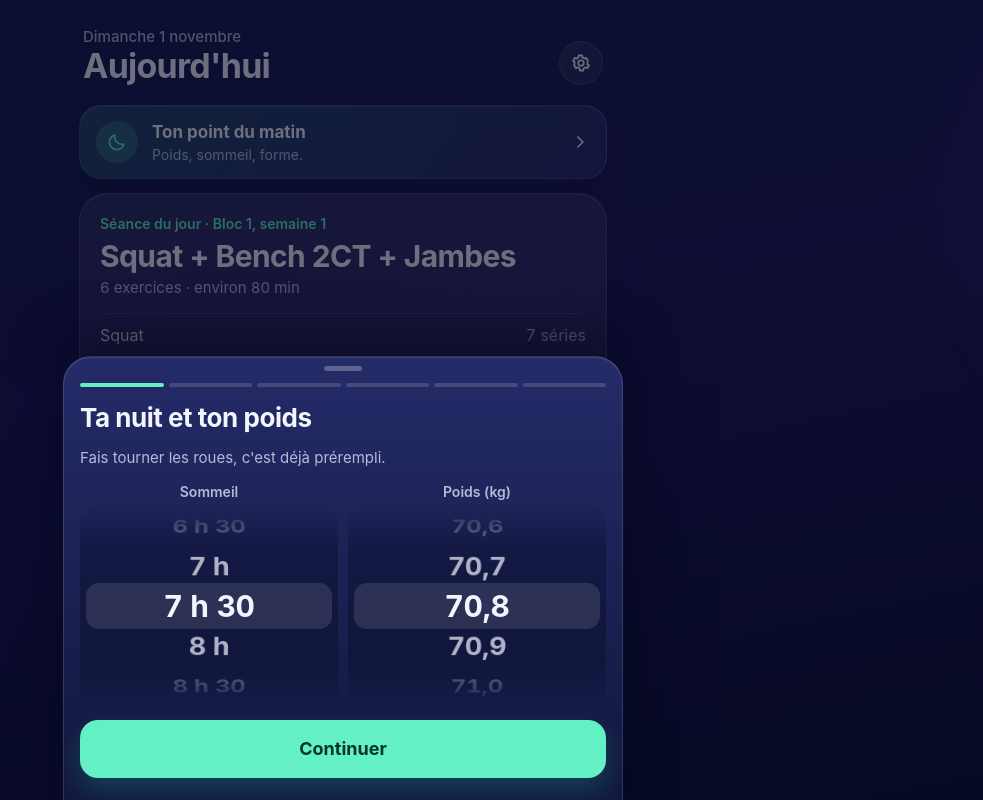
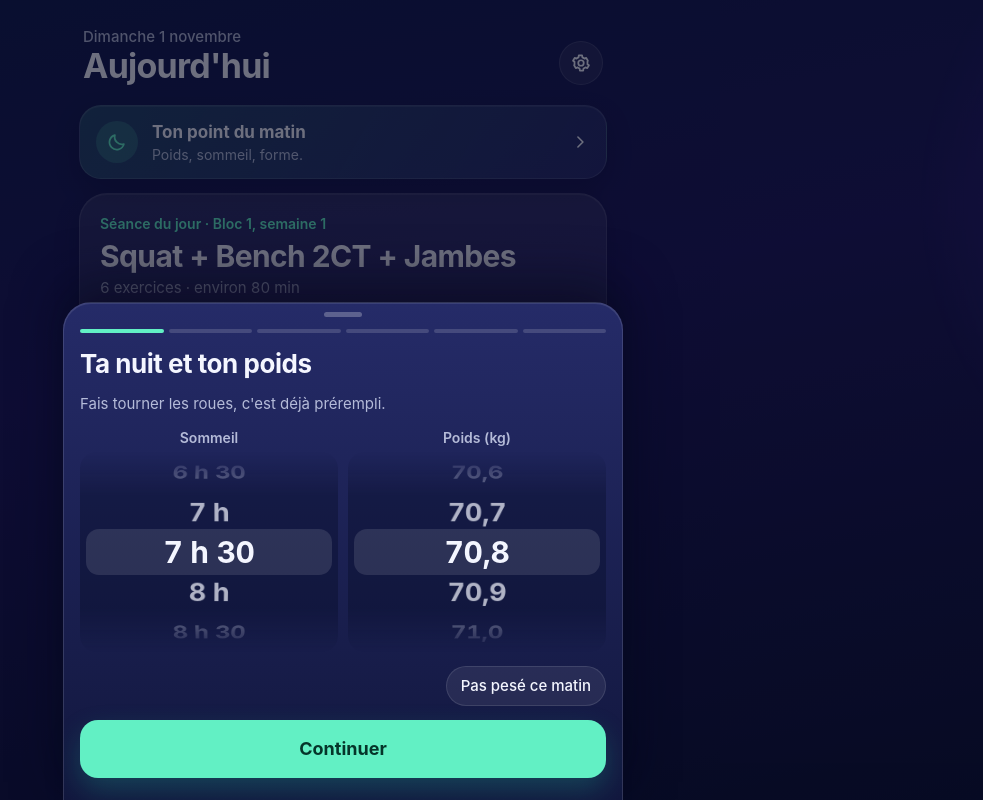
Before and after one commit to gbuquen44-dot/fonte, a React (Vite) app: page / in a window 1280 px wide. Shown: the whole page, without its empty margins (297-1280 px from the left). Built offline with nearby package versions, Linux system fonts and the light colour scheme.

Commit message:
Bilan du matin : « Pas pesé ce matin » pour ne pas enregistrer un poids repris de la veille
Co-Authored-By: Claude Opus 5.5 <noreply@anthropic.com>

```diff
--- a/src/screens/Checkin.tsx
+++ b/src/screens/Checkin.tsx
@@ -28,6 +28,8 @@ function Flow({ date, onClose }: { date: ISODate; onClose(): void }) {
   const row = useMemo(rowHeight, []);
   const [step, setStep] = useState(0);
   const [weight, setWeight] = useState(today?.weight ?? lastWeight);
+  /** The wheel starts on his last weight: without a weigh-in, saving it would invent one. */
+  const [weighed, setWeighed] = useState(!(today?.checkinAt && today.weight === undefined));
   const [sleepH, setSleep] = useState(today?.sleepH ?? lastSleep);
   const [sleepQ, setQ] = useState(today?.sleepQ);
   const [recovery, setRecovery] = useState(today?.recovery);
@@ -39,7 +41,7 @@ function Flow({ date, onClose }: { date: ISODate; onClose(): void }) {
     set(v);
     setTimeout(next, 170);
   };
-  const answers = { weight, sleepH, sleepQ, dayFeel, stress, recovery, tags };
+  const answers = { weight: weighed ? weight : undefined, sleepH, sleepQ, dayFeel, stress, recovery, tags };
   const latest = useRef({ answers, step });
   latest.current = { answers, step };
   const finished = useRef(false);
@@ -72,7 +74,14 @@ function Flow({ date, onClose }: { date: ISODate; onClose(): void }) {
             <p className="muted">Fais tourner les roues, c'est déjà prérempli.</p>
             <div className="wheels">
               <Wheel label="Sommeil" values={SLEEP} value={sleepH} onChange={setSleep} format={hours} row={row} />
-              <Wheel label="Poids (kg)" values={WEIGHTS} value={weight} onChange={setWeight} format={fr1} row={row} />
+              <div className="wheel-off" data-off={weighed ? undefined : ''} aria-disabled={!weighed}>
+                <Wheel label="Poids (kg)" values={WEIGHTS} value={weight} onChange={setWeight} format={fr1} row={row} />
+              </div>
+            </div>
+            <div className="tags weigh-skip">
+              <button type="button" aria-pressed={!weighed} className={weighed ? '' : 'on'} onClick={() => setWeighed((w) => !w)}>
+                Pas pesé ce matin
+              </button>
             </div>
             <button type="button" className="btn primary big" onClick={next}>
               Continuer
--- a/src/styles.css
+++ b/src/styles.css
@@ -1320,6 +1320,19 @@ button.card:active {
   gap: 10px;
 }
 
+.wheel-off {
+  transition: opacity 0.16s;
+}
+
+.wheel-off[data-off] {
+  opacity: 0.3;
+  pointer-events: none;
+}
+
+.weigh-skip {
+  justify-content: flex-end;
+}
+
 .wheel-label {
   display: block;
   text-align: center;
```
